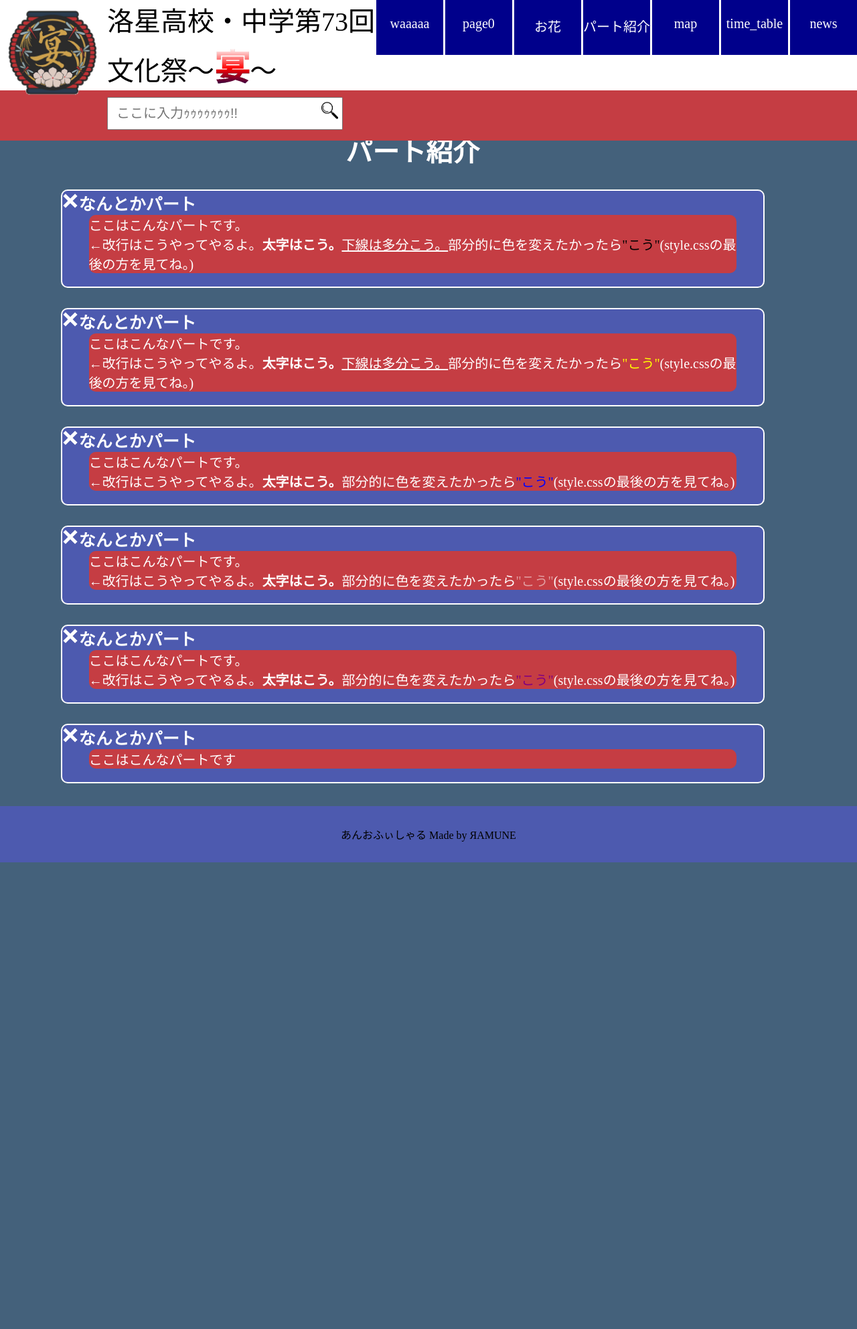
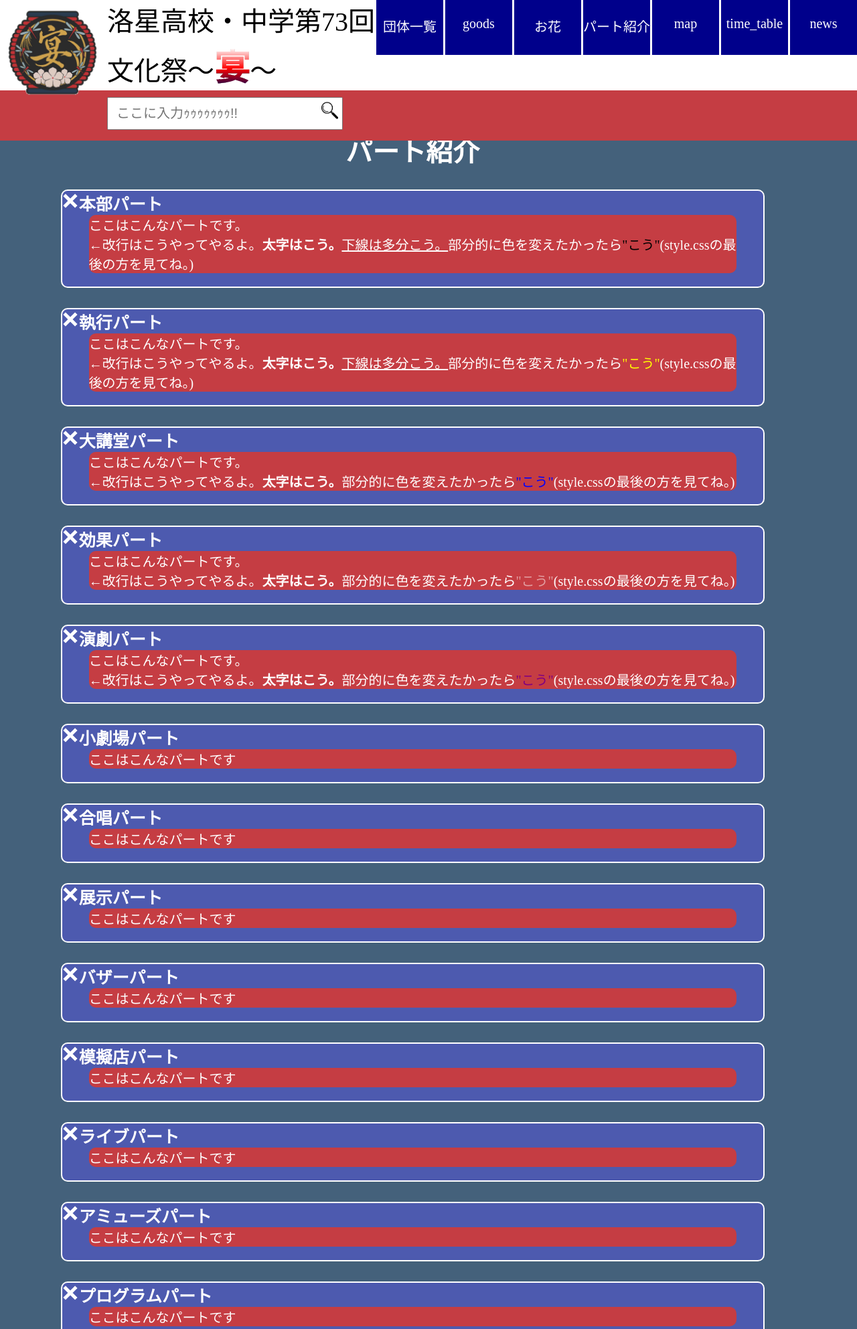
Before and after one commit to ramune64/web_rakusei_fes, a PHP site: page /intro_part.php in a window 1280 px wide. Shown: the top 1985 px of the page at 67% size. Before the commit the page ends 1288 px from the top, so only its background shows below. Run offline with PHP 8.4, Linux system fonts and the light colour scheme; some libraries are stand-ins or nearby versions.

Commit message:
いろいろ変えたよ～ん

```diff
--- a/header-nav.php
+++ b/header-nav.php
@@ -1,6 +1,6 @@
 <?php
-    $var_list = ["waaaaa","page0","お花","パート紹介","map","time_table","news"];
-    $var_name_list = [["waaaa-1","page1-2","page1-3"],["page0-1","page0-2","page0-3","page0-4"],["モッコウバラ","桜","エクセル"],[],[],[],[]];
+    $var_list = ["団体一覧","goods","お花","パート紹介","map","time_table","news"];
+    $var_name_list = [["展示","模擬店","演劇"],["page0-1","page0-2","page0-3","page0-4"],["モッコウバラ","桜","エクセル"],[],[],[],[]];
 
     $var_link_list = ["/test.php","/ichiran.php","img_test.php","intro_part.php","map_demo.php","time_table.php","/news_top.php"];
     $var_link_list_id = [["#page1-1","#page1-2","#page1-3"],["#page0-1","#page0-2","#page0-3","#page0-4"],["#page4-1","#page4-2","#page4-3"],[],[],[],[]];
--- a/intro_part.php
+++ b/intro_part.php
@@ -16,27 +16,71 @@
             	<div class="inner_content" id="intro_part">
                     <h1 class="part_h1">パート紹介</h1>
                     <div class="part">
-                        <h2><a href="#" class="batsu"></a>なんとかパート</h2>
+                        <h2><a href="#" class="batsu"></a>本部パート</h2>
                         <p>ここはこんなパートです。<br>←改行はこうやってやるよ。<b>太字はこう。</b><u>下線は多分こう。</u>部分的に色を変えたかったら<span class="iro_change">"こう"</span>(style.cssの最後の方を見てね。)</p>
                     </div>
                     <div class="part">
-                        <h2>なんとかパート</h2>
+                        <h2>執行パート</h2>
                         <p>ここはこんなパートです。<br>←改行はこうやってやるよ。<b>太字はこう。</b><u>下線は多分こう。</u>部分的に色を変えたかったら<span class="iro_change2">"こう"</span>(style.cssの最後の方を見てね。)</p>
                     </div>
                     <div class="part">
-                        <h2>なんとかパート</h2>
+                        <h2>大講堂パート</h2>
                         <p>ここはこんなパートです。<br>←改行はこうやってやるよ。<b>太字はこう。</b>部分的に色を変えたかったら<span class="iro_change3">"こう"</span>(style.cssの最後の方を見てね。)</p>
                     </div>
                     <div class="part">
-                        <h2>なんとかパート</h2>
+                        <h2>効果パート</h2>
                         <p>ここはこんなパートです。<br>←改行はこうやってやるよ。<b>太字はこう。</b>部分的に色を変えたかったら<span class="iro_change4">"こう"</span>(style.cssの最後の方を見てね。)</p>
                     </div>
                     <div class="part">
-                        <h2>なんとかパート</h2>
+                        <h2>演劇パート</h2>
                         <p>ここはこんなパートです。<br>←改行はこうやってやるよ。<b>太字はこう。</b>部分的に色を変えたかったら<span class="uwaaaaa">"こう"</span>(style.cssの最後の方を見てね。)</p>
                     </div>
                     <div class="part">
-                        <h2>なんとかパート</h2>
+                        <h2>小劇場パート</h2>
+                        <p>ここはこんなパートです</p>
+                    </div>
+                    <div class="part">
+                        <h2>合唱パート</h2>
+                        <p>ここはこんなパートです</p>
+                    </div>
+                    <div class="part">
+                        <h2>展示パート</h2>
+                        <p>ここはこんなパートです</p>
+                    </div>
+                    <div class="part">
+                        <h2>バザーパート</h2>
+                        <p>ここはこんなパートです</p>
+                    </div>
+                    <div class="part">
+                        <h2>模擬店パート</h2>
+                        <p>ここはこんなパートです</p>
+                    </div>
+                    <div class="part">
+                        <h2>ライブパート</h2>
+                        <p>ここはこんなパートです</p>
+                    </div>
+                    <div class="part">
+                        <h2>アミューズパート</h2>
+                        <p>ここはこんなパートです</p>
+                    </div>
+                    <div class="part">
+                        <h2>プログラムパート</h2>
+                        <p>ここはこんなパートです</p>
+                    </div>
+                    <div class="part">
+                        <h2>装飾パート</h2>
+                        <p>ここはこんなパートです</p>
+                    </div>
+                    <div class="part">
+                        <h2>会計パート</h2>
+                        <p>ここはこんなパートです</p>
+                    </div>
+                    <div class="part">
+                        <h2>ラジオパート</h2>
+                        <p>ここはこんなパートです</p>
+                    </div>
+                    <div class="part">
+                        <h2>式典パート</h2>
                         <p>ここはこんなパートです</p>
                     </div>
 				</div>
```
Also changed, not shown: test.php (+7 -7 lines).
